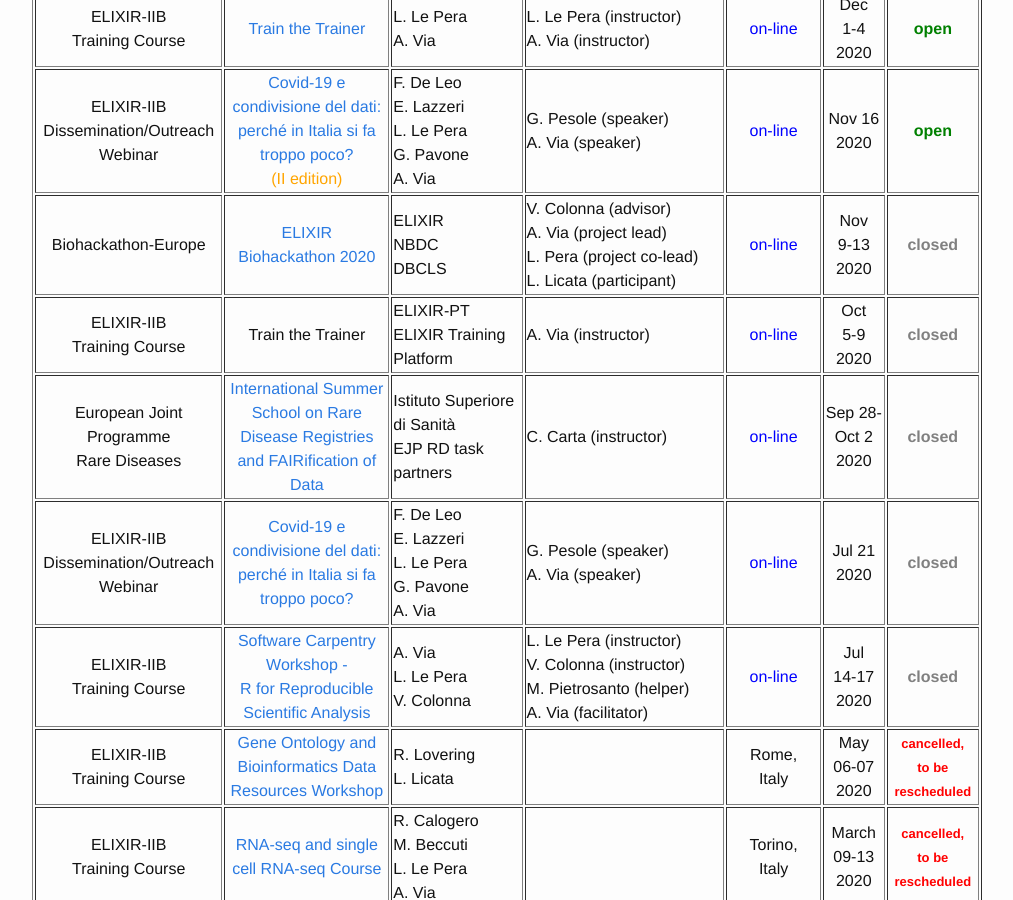
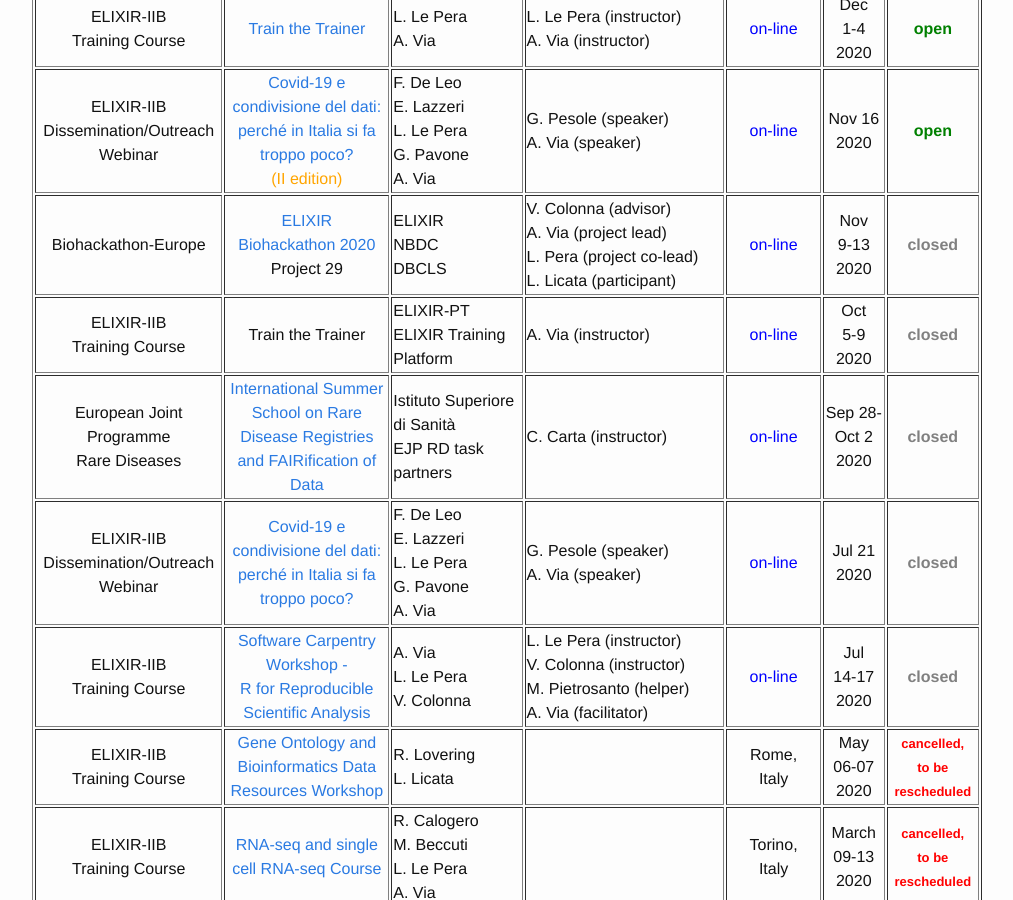
Before and after one commit to ELIXIR-IIB-training/website, a Jekyll site: the page built from _pages/01-all_events_18_19_20.md, in a window 1280 px wide and 900 px high, scrolled down 371 px. Shown: the whole window, without its empty margins (238-1251 px from the left). Built offline with Jekyll 4.4.1, drawn with Linux system fonts in a browser that asks for light colours.

Commit message:
Update Biohackathon title

```diff
--- a/_pages/01-all_events_18_19_20.md
+++ b/_pages/01-all_events_18_19_20.md
@@ -43,7 +43,7 @@ permalink: /all_events_2018_2019_2020/
 </tr>
 <tr>
 <td height="50" align="center">Biohackathon-Europe</td>
-   <td height="50" width="220" align="center"><a href="https://www.biohackathon-europe.org/index.html">ELIXIR<br>Biohackathon 2020</a></td>
+   <td height="50" width="220" align="center"><a href="https://www.biohackathon-europe.org/index.html">ELIXIR<br>Biohackathon 2020</a><br>Project 29</td>
    <td height="50" width="150">ELIXIR<br>NBDC<br>DBCLS</td>
    <td height="50" width="150">V. Colonna (advisor)<br>A. Via (project lead)<br>L. Pera (project co-lead)<br>L. Licata (participant)</td>
    <td height="50" align="center"><font color="blue">on-line</font></td>
```
